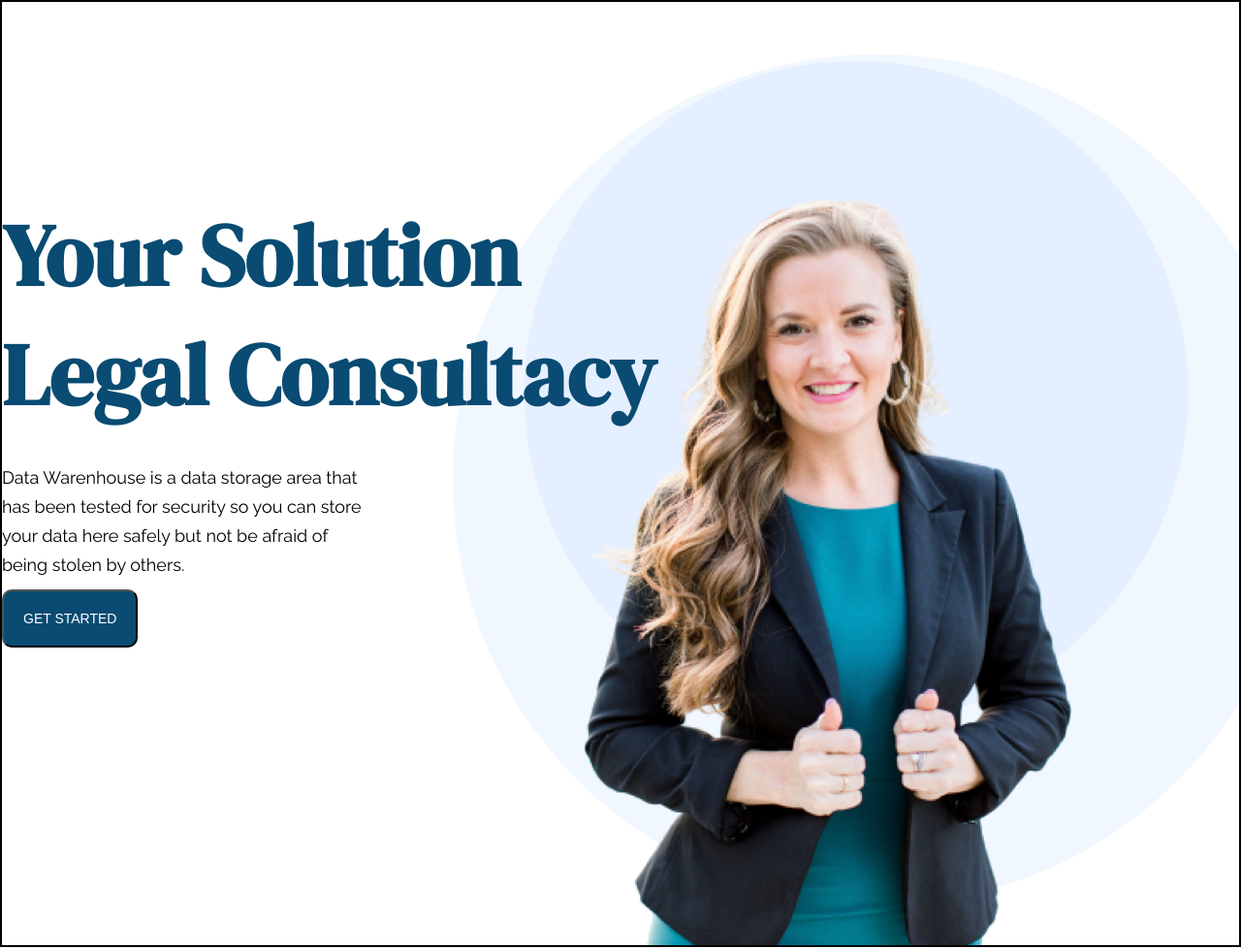
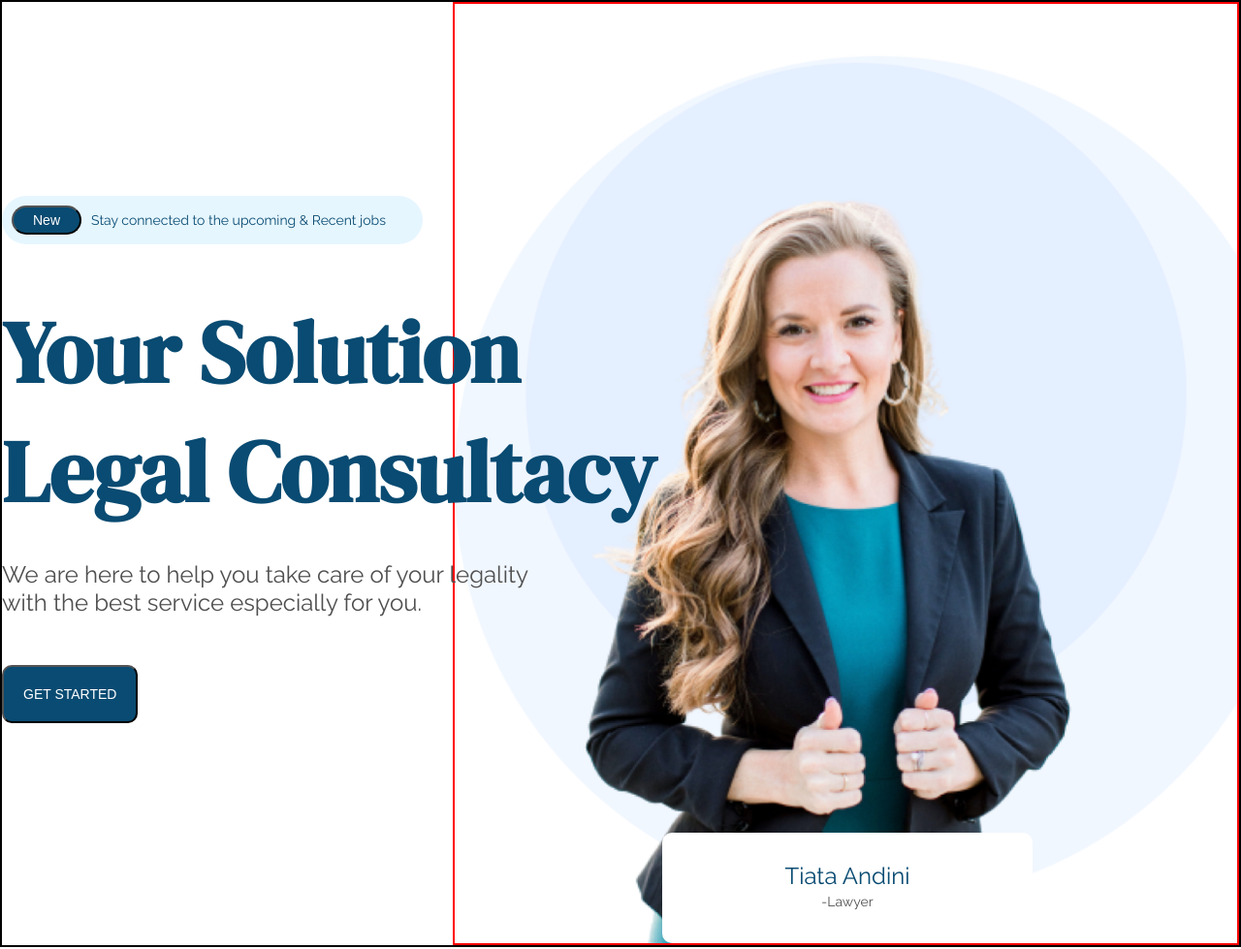
Before and after one commit to AgnieszkaRyling/lawyer-landing-page, a plain HTML site: page index.html in a window 1280 px wide. Shown: the part 84-1063 px from the top of the page at 97% size. Drawn offline with Linux system fonts and the light colour scheme.

Commit message:
hero 2nd commit

```diff
--- a/index.html
+++ b/index.html
@@ -63,21 +63,30 @@
     <main>
       <section class="section-hero container">
         <div class="hero-text-box">
-          <h1 class="h1-text">
+          <div class="hero-news-box mb-50">
+            <button type="button" class="hero-news-button">New</button>
+            <p class="p-small text-blue">
+              Stay connected to the upcoming & Recent jobs
+            </p>
+          </div>
+          <h1 class="h1-text text-blue">
             Your Solution <br />
             Legal Consultacy
           </h1>
           <div class="hero-p-box mb-XL">
-            <p class="p-text">
-              Data Warenhouse is a data storage area that has been tested for
-              security so you can store your data here safely but not be afraid
-              of being stolen by others.
+            <p class="p-medium text-gray mb-50">
+              We are here to help you take care of your legality with the best
+              service especially for you.
             </p>
           </div>
           <button type="button" class="btn-darkblue">Get started</button>
         </div>
         <div class="hero-image-box">
           <img src="pictures/hero-image.png" alt="Data and business planning" />
+          <div class="image-description-box">
+            <p class="p-medium text-blue">Tiata Andini</p>
+            <p class="p-small text-gray">-Lawyer</p>
+          </div>
         </div>
       </section>
     </main>
--- a/scss/_fonts.scss
+++ b/scss/_fonts.scss
@@ -12,12 +12,25 @@
   line-height: 25px;
 }
 
+.p-medium {
+  font-size: 24px;
+  color: variables.$gray;
+}
+
 .p-big {
   font-size: 45px;
 }
 
-.white-text {
+.text-white {
   color: #fff;
+}
+
+.text-blue {
+  color: variables.$darkblue;
+}
+
+.text-gray {
+  color: variables.$gray;
 }
 
 .center-text {
@@ -31,7 +44,7 @@
 .h1-text {
   font-size: 90px;
   font-family: "DM Serif Display";
-  color: variables.$darkblue;
+
   margin-bottom: 30px;
 }
 
--- a/scss/_hero.scss
+++ b/scss/_hero.scss
@@ -1,3 +1,5 @@
+@use "variables";
+
 .section-hero {
   max-width: 1440px;
   border: 2px solid black;
@@ -25,6 +27,7 @@
   position: absolute;
   left: 0;
   top: 200px;
+  z-index: 2;
 }
 
 @media (min-width: 767px) and (max-width: 1200px) {
@@ -42,7 +45,7 @@
 }
 
 .hero-p-box {
-  max-width: 380px;
+  max-width: 590px;
 }
 
 @media (min-width: 767px) and (max-width: 1200px) {
@@ -60,4 +63,39 @@
 .hero-image-box {
   max-width: 811px;
   max-height: 973px;
+  position: relative;
+  border: 2px solid red;
 }
+
+.image-description-box {
+  width: 382px;
+  height: 114px;
+  background-color: #fff;
+  border-radius: 10px;
+  display: flex;
+  flex-direction: column;
+  justify-content: center;
+  align-items: center;
+  position: absolute;
+  bottom: 0;
+  left: 214px;
+}
+
+.hero-news-box {
+  height: 100%;
+  width: 434px;
+  display: flex;
+  align-items: center;
+  gap: 10px;
+  background-color: variables.$lightblue;
+  border-radius: 30px;
+  padding: 10px;
+}
+
+.hero-news-button {
+  font-size: 14px;
+  color: #fff;
+  background-color: variables.$darkblue;
+  padding: 5px 20px;
+  border-radius: 30px;
+}
--- a/scss/_reuse.scss
+++ b/scss/_reuse.scss
@@ -17,3 +17,7 @@
   padding: 20px;
   border-radius: 10px;
 }
+
+.mb-50 {
+  margin-bottom: 50px;
+}
--- a/scss/_variables.scss
+++ b/scss/_variables.scss
@@ -1,2 +1,4 @@
 $darkblue: #094b72;
 $blue: #5796bb;
+$lightblue: #e6f6ff;
+$gray: #4f4f4f;
```
Also changed, not shown: stylesheet.css, 1 other file.
